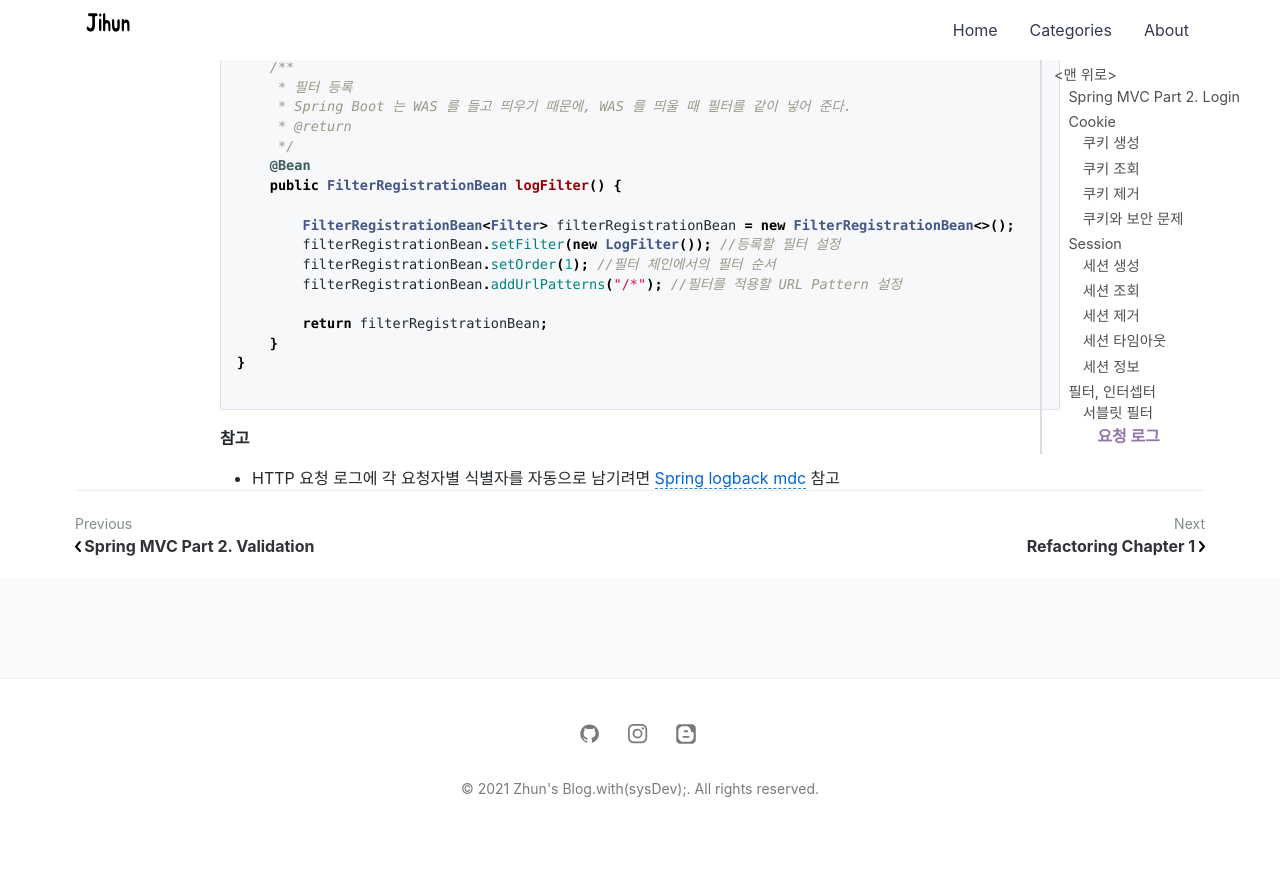
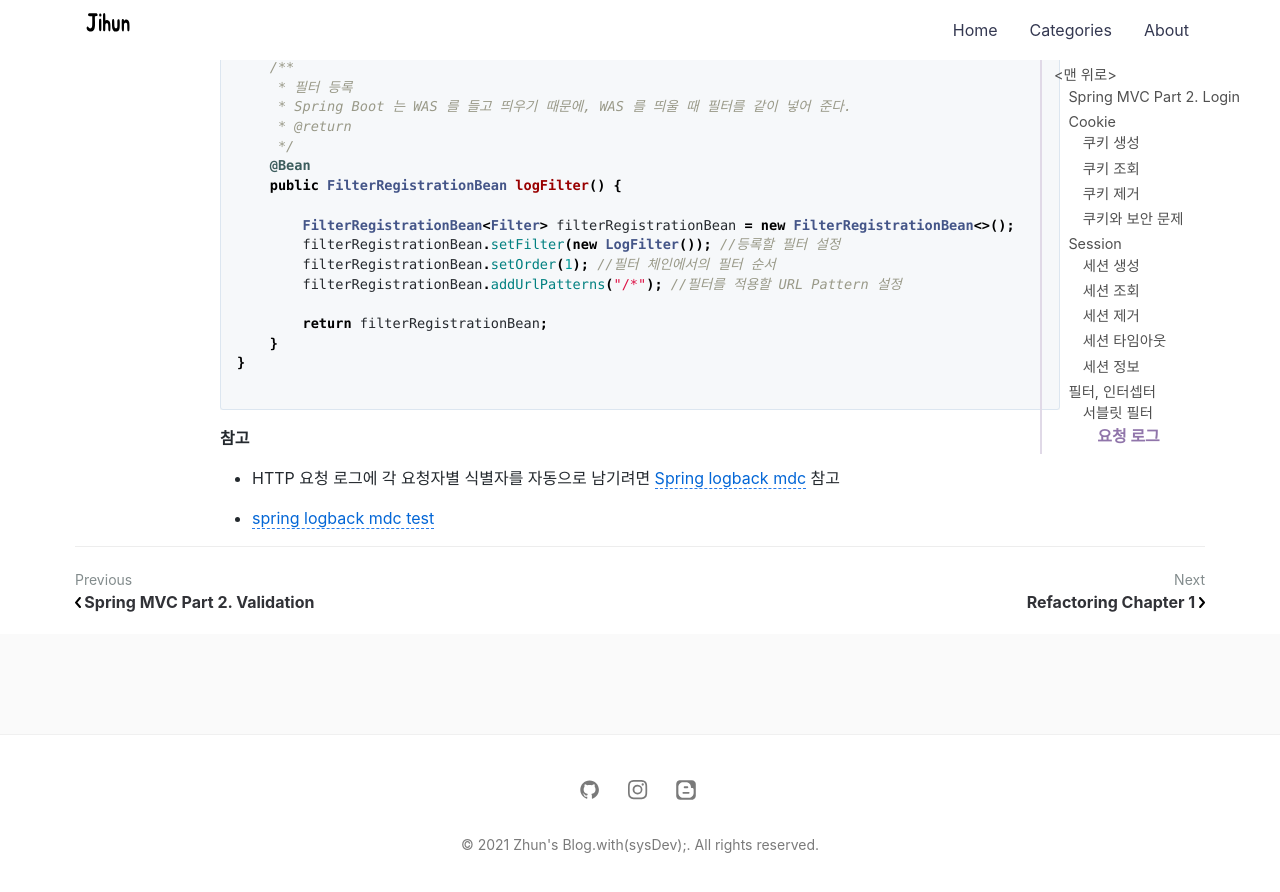
Before and after one commit to jihunparkme/jihunparkme.github.io, a Jekyll site: the page built from _posts/2021-10-13-Spring-MVC-Part2-Login.md, in a window 1280 px wide and 900 px high, scrolled down 7127 px. Shown: the top 892 px of the window. Built offline with Jekyll 4.4.1, drawn with Linux system fonts in a browser that asks for light colours; comment, search, counter and statistics services are not loaded; before the commit the page ends 7971 px from its top, so only the background shows below that.

Commit message:
[로그인 처리1 - 쿠키, 세션] pring logback mdc test

```diff
--- a/_posts/2021-10-13-Spring-MVC-Part2-Login.md
+++ b/_posts/2021-10-13-Spring-MVC-Part2-Login.md
@@ -338,3 +338,5 @@ public class WebConfig {
 **참고**
 
 - HTTP 요청 로그에 각 요청자별 식별자를 자동으로 남기려면 [Spring logback mdc](https://oddblogger.com/spring-boot-mdc-logging) 참고
+
+- [spring logback mdc test](https://github.com/jihunparkme/Inflearn_Spring_MVC_Part-2/commit/58fe53325290f3f5709c9fa86bf315bc7341a5b2)
```
